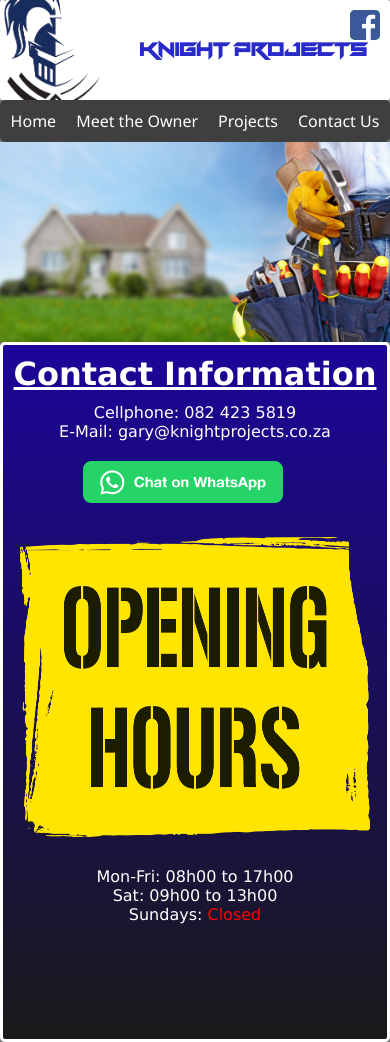
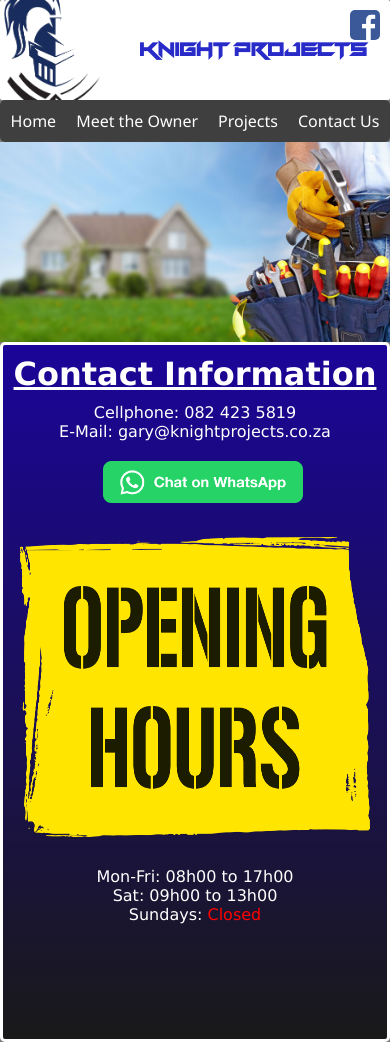
Before and after one commit to ShaunEng-design/Knight-Projects, a plain HTML site: page contact.html in a window 390 px wide. Shown: the top 1042 px of the page. Drawn offline with Linux system fonts and the light colour scheme.

Commit message:
Update style.css

```diff
--- a/style.css
+++ b/style.css
@@ -114,7 +114,7 @@ body {
 
     .contactinfo .whatsapp img {
         width: 200px;
-        transform: translateX(40%) !important;
+        transform: translateX(50%) !important;
         margin-top: 20px !important;
     }
 
```
